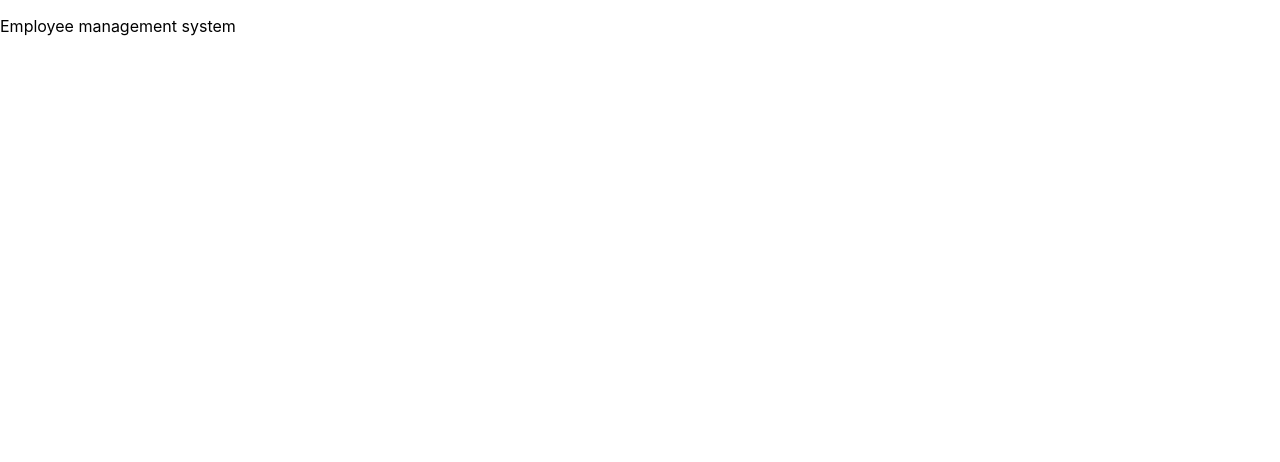
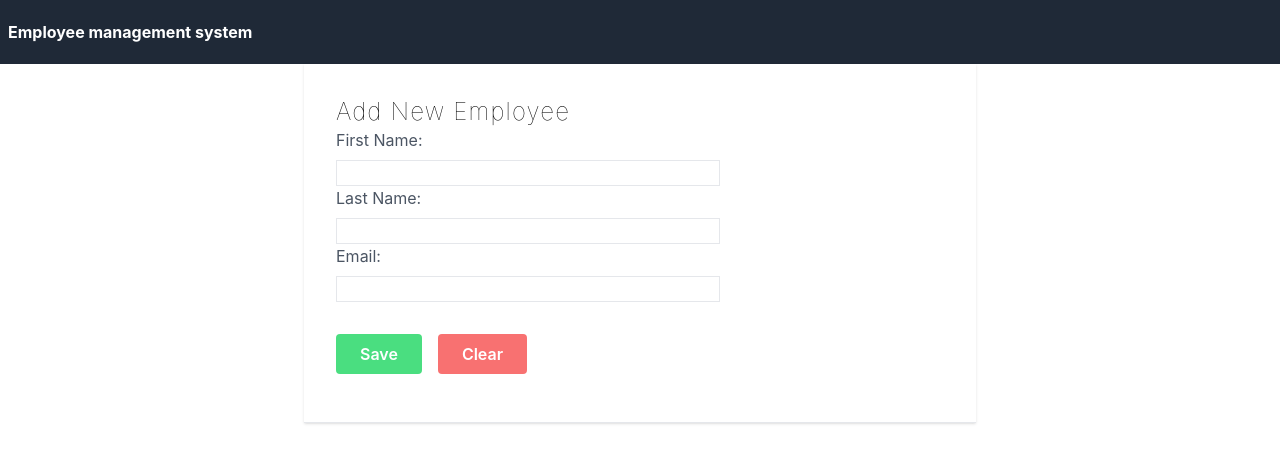
Before and after one commit to Keikantswe/EmployeeSystem, a React (Create React App) app in the folder employee-system-ui/: page / in a window 1280 px wide. Shown: the top 462 px of the page. Built offline with nearby package versions, Linux system fonts and the light colour scheme.

Commit message:
front end design

```diff
--- a/employee-system-ui/package.json
+++ b/employee-system-ui/package.json
@@ -8,7 +8,7 @@
     "@testing-library/user-event": "^13.5.0",
     "react": "^18.2.0",
     "react-dom": "^18.2.0",
-    "react-scripts": "5.0.1",
+    "react-scripts": "^5.0.1",
     "web-vitals": "^2.1.4"
   },
   "scripts": {
@@ -34,5 +34,8 @@
       "last 1 firefox version",
       "last 1 safari version"
     ]
+  },
+  "devDependencies": {
+    "tailwindcss": "^3.3.5"
   }
 }
--- a/employee-system-ui/src/App.js
+++ b/employee-system-ui/src/App.js
@@ -1,8 +1,14 @@
 import './App.css';
+import AddEmployee from './components/AddEmployee';
 import Navbar from './components/Navbar';
 
 function App() {
-  return <Navbar/>;
+  return(
+    <>
+      <Navbar/>
+      <AddEmployee/>
+    </>
+  )
 }
 
 export default App;
--- /dev/null
+++ b/employee-system-ui/src/components/AddEmployee.js
@@ -0,0 +1,31 @@
+import React from 'react'
+
+const AddEmployee = () => {
+  return (
+    <div className="flex max-w-2xl  mx-auto shadow border-b">
+        <div className='px-8 py-8'>
+            <div className='font-thin text-2xl tracking-wider'>
+                <h1>Add New Employee</h1>
+            </div>
+            <div>
+                <label className='block text-gray-600 txt-sm font-normal'> First Name:</label>
+                <input type="text" className='h10 w-96 border mt-2 px-2' ></input>
+            </div>
+            <div>
+                <label className='block text-gray-600 txt-sm font-normal'> Last Name:</label>
+                <input type="text" className='h10 w-96 border mt-2 px-2' ></input>
+            </div>
+            <div>
+                <label className='block text-gray-600 txt-sm font-normal'> Email:</label>
+                <input type="email" className='h10 w-96 border mt-2 px-2'></input>
+            </div>
+            <div className='items-center justify-center h-14 w-full my-4 space-x-4 pt-4'>
+                <button className='rounded text-white font-semibold bg-green-400 hover:bg-green-700 py-2 px-6'> Save </button>
+                <button className='rounded text-white font-semibold bg-red-400 hover:bg-red-700 py-2 px-6'> Clear </button>
+            </div>
+        </div>
+    </div>
+  )
+}
+
+export default AddEmployee
--- a/employee-system-ui/src/components/Navbar.js
+++ b/employee-system-ui/src/components/Navbar.js
@@ -2,9 +2,9 @@
 
 const Navbar = () => {
   return (
-    <div className="bg-gray-800">
+  <div className="bg-gray-800">
     <div className="h-16 flex items-center">
-      <p className="text-white font-bold px-2"> Employee management system</p>
+      <h1 className="text-white font-bold px-2"> Employee management system</h1>
     </div>
   </div>
   );
--- a/employee-system-ui/src/index.css
+++ b/employee-system-ui/src/index.css
@@ -1,3 +1,7 @@
+@tailwind base;
+@tailwind components;
+@tailwind utilities;
+
 body {
   margin: 0;
   font-family: -apple-system, BlinkMacSystemFont, 'Segoe UI', 'Roboto', 'Oxygen',
--- /dev/null
+++ b/employee-system-ui/tailwind.config.js
@@ -0,0 +1,10 @@
+/** @type {import('tailwindcss').Config} */
+module.exports = {
+  content: [
+    "./src/**/*.{js,jsx,ts,tsx}",
+  ],
+  theme: {
+    extend: {},
+  },
+  plugins: [],
+}
```
Also changed, not shown: 1 other file (tests, documents, lock files or other folders).
